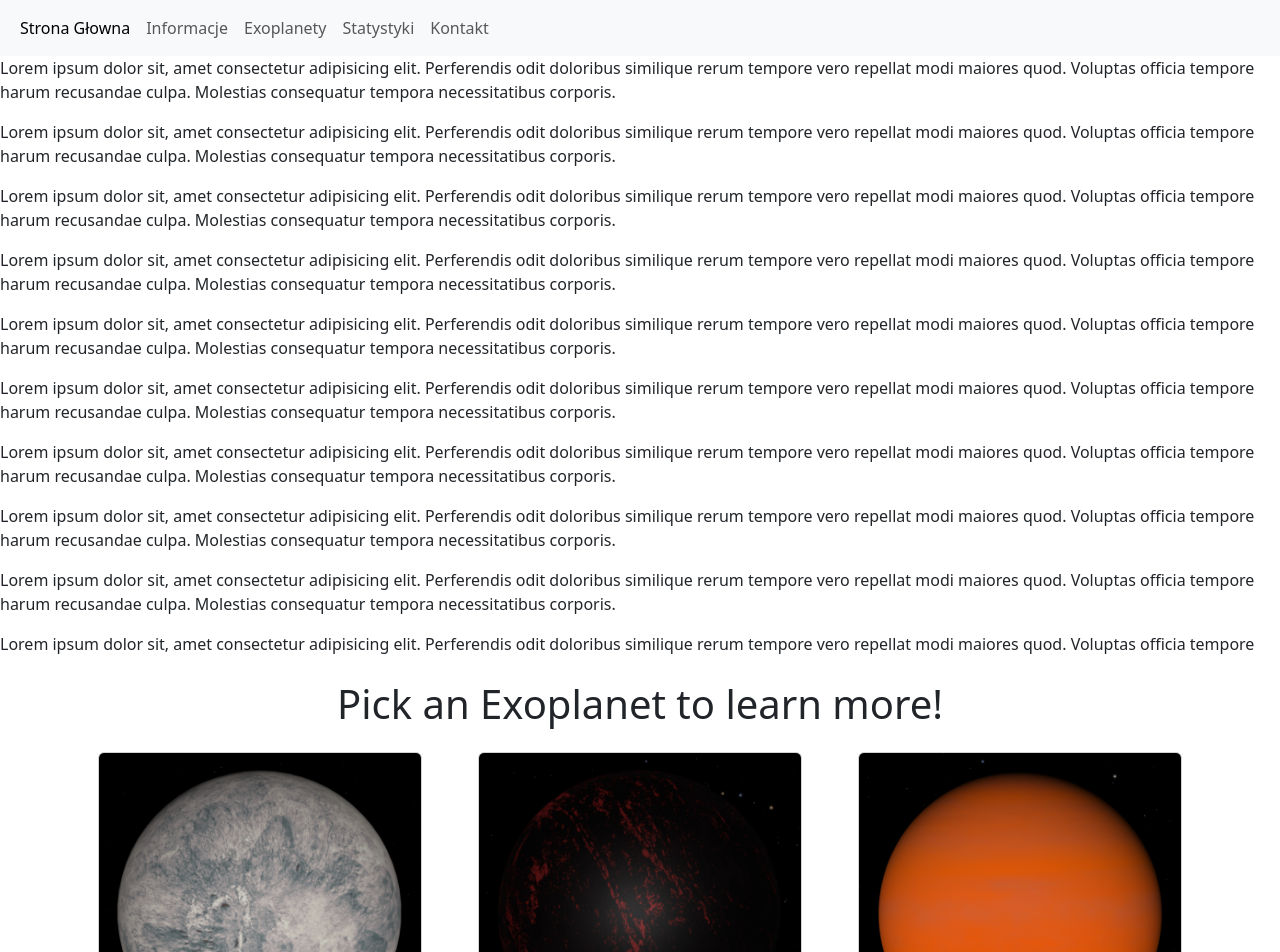
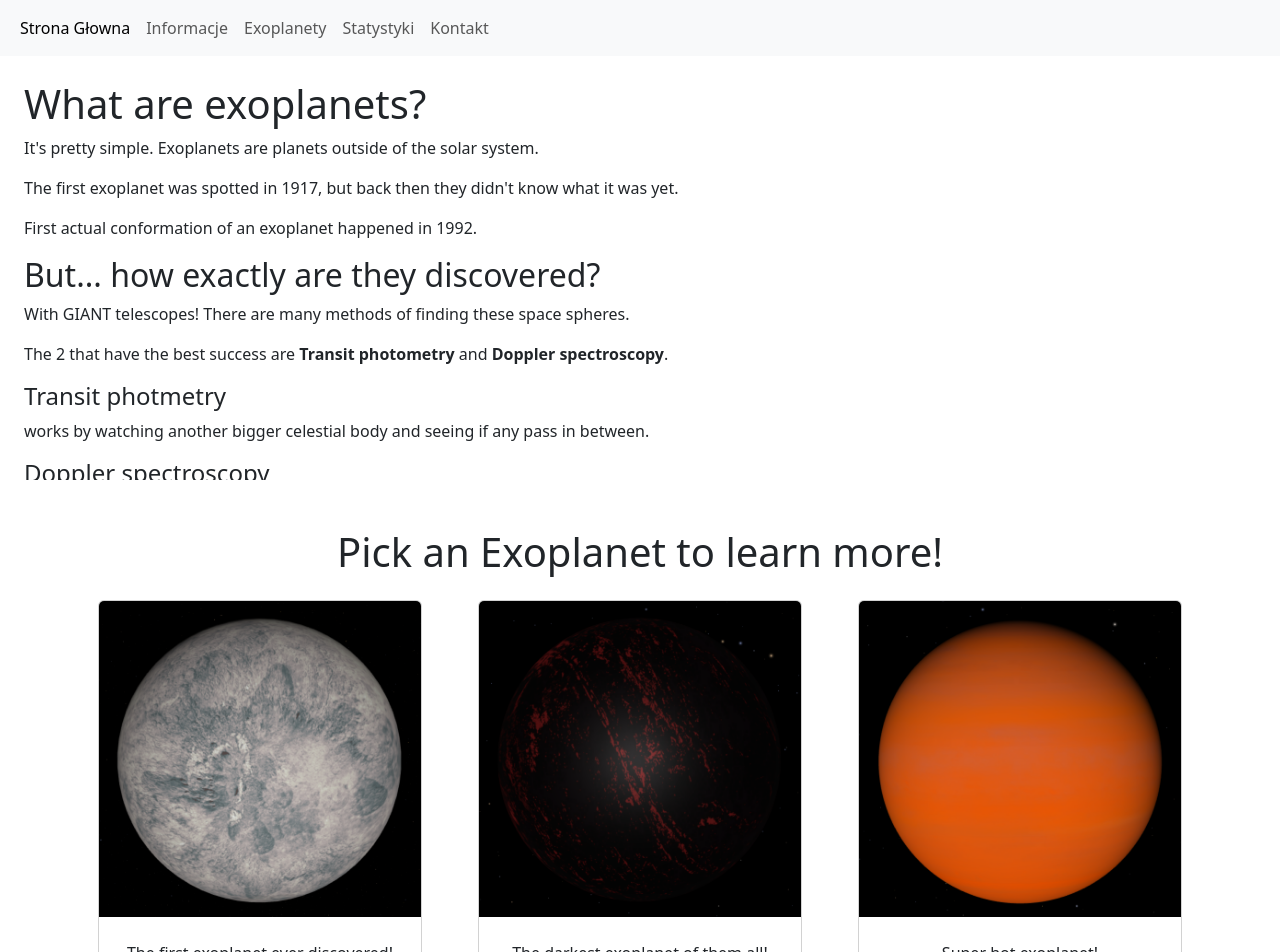
Before and after one commit to 4zazel/Exoplanets, a React (Vite) app: page / in a window 1280 px wide. Shown: the top 952 px of the page. Built offline with nearby package versions, Linux system fonts and the light colour scheme.

Commit message:
added some text and a shape

```diff
--- a/src/components/Introduction.jsx
+++ b/src/components/Introduction.jsx
@@ -1,60 +1,31 @@
 import React from "react";
+//import Shape from "./Shape.jsx"
 
 function Introduction()
 {
     return(
-            <div className="overflow-auto" style={{height: '600px'}}>
-                            <p>Lorem ipsum dolor sit, amet consectetur adipisicing elit. Perferendis odit doloribus similique rerum
-                     tempore vero repellat modi maiores quod. Voluptas officia tempore harum recusandae culpa. Molestias
-                      consequatur tempora necessitatibus corporis.</p>
-                      <p>Lorem ipsum dolor sit, amet consectetur adipisicing elit. Perferendis odit doloribus similique rerum
-                     tempore vero repellat modi maiores quod. Voluptas officia tempore harum recusandae culpa. Molestias
-                      consequatur tempora necessitatibus corporis.</p>
-                      <p>Lorem ipsum dolor sit, amet consectetur adipisicing elit. Perferendis odit doloribus similique rerum
-                     tempore vero repellat modi maiores quod. Voluptas officia tempore harum recusandae culpa. Molestias
-                      consequatur tempora necessitatibus corporis.</p>
-                      <p>Lorem ipsum dolor sit, amet consectetur adipisicing elit. Perferendis odit doloribus similique rerum
-                     tempore vero repellat modi maiores quod. Voluptas officia tempore harum recusandae culpa. Molestias
-                      consequatur tempora necessitatibus corporis.</p>
-                      <p>Lorem ipsum dolor sit, amet consectetur adipisicing elit. Perferendis odit doloribus similique rerum
-                     tempore vero repellat modi maiores quod. Voluptas officia tempore harum recusandae culpa. Molestias
-                      consequatur tempora necessitatibus corporis.</p>
-                      <p>Lorem ipsum dolor sit, amet consectetur adipisicing elit. Perferendis odit doloribus similique rerum
-                     tempore vero repellat modi maiores quod. Voluptas officia tempore harum recusandae culpa. Molestias
-                      consequatur tempora necessitatibus corporis.</p>
-                      <p>Lorem ipsum dolor sit, amet consectetur adipisicing elit. Perferendis odit doloribus similique rerum
-                     tempore vero repellat modi maiores quod. Voluptas officia tempore harum recusandae culpa. Molestias
-                      consequatur tempora necessitatibus corporis.</p>
-                      <p>Lorem ipsum dolor sit, amet consectetur adipisicing elit. Perferendis odit doloribus similique rerum
-                     tempore vero repellat modi maiores quod. Voluptas officia tempore harum recusandae culpa. Molestias
-                      consequatur tempora necessitatibus corporis.</p>
-                      <p>Lorem ipsum dolor sit, amet consectetur adipisicing elit. Perferendis odit doloribus similique rerum
-                     tempore vero repellat modi maiores quod. Voluptas officia tempore harum recusandae culpa. Molestias
-                      consequatur tempora necessitatibus corporis.</p>
-                      <p>Lorem ipsum dolor sit, amet consectetur adipisicing elit. Perferendis odit doloribus similique rerum
-                     tempore vero repellat modi maiores quod. Voluptas officia tempore harum recusandae culpa. Molestias
-                      consequatur tempora necessitatibus corporis.</p>
-                      <p>Lorem ipsum dolor sit, amet consectetur adipisicing elit. Perferendis odit doloribus similique rerum
-                     tempore vero repellat modi maiores quod. Voluptas officia tempore harum recusandae culpa. Molestias
-                      consequatur tempora necessitatibus corporis.</p>
-                      <p>Lorem ipsum dolor sit, amet consectetur adipisicing elit. Perferendis odit doloribus similique rerum
-                     tempore vero repellat modi maiores quod. Voluptas officia tempore harum recusandae culpa. Molestias
-                      consequatur tempora necessitatibus corporis.</p>
-                      <p>Lorem ipsum dolor sit, amet consectetur adipisicing elit. Perferendis odit doloribus similique rerum
-                     tempore vero repellat modi maiores quod. Voluptas officia tempore harum recusandae culpa. Molestias
-                      consequatur tempora necessitatibus corporis.</p>
-                      <p>Lorem ipsum dolor sit, amet consectetur adipisicing elit. Perferendis odit doloribus similique rerum
-                     tempore vero repellat modi maiores quod. Voluptas officia tempore harum recusandae culpa. Molestias
-                      consequatur tempora necessitatibus corporis.</p>
-                      <p>Lorem ipsum dolor sit, amet consectetur adipisicing elit. Perferendis odit doloribus similique rerum
-                     tempore vero repellat modi maiores quod. Voluptas officia tempore harum recusandae culpa. Molestias
-                      consequatur tempora necessitatibus corporis.</p>
-                      <p>Lorem ipsum dolor sit, amet consectetur adipisicing elit. Perferendis odit doloribus similique rerum
-                     tempore vero repellat modi maiores quod. Voluptas officia tempore harum recusandae culpa. Molestias
-                      consequatur tempora necessitatibus corporis.</p>
+        <div className="row">
+            <div className="overflow-auto m-4 col" style={{height: '400px'}}>
+                <h1>What are exoplanets?</h1>
+                <p>It's pretty simple. Exoplanets are planets outside of the solar system.</p>
+                <p>The first exoplanet was spotted in 1917, but back then they didn't know what it was yet.</p>
+                <p>First actual conformation of an exoplanet happened in 1992.</p>
+
+                <h2>But...  how exactly are they discovered?</h2>
+                <p>With GIANT telescopes! There are many methods of finding these space spheres.</p>
+                <p>The 2 that have the best success are <b>Transit photometry </b>and <b>Doppler spectroscopy</b>.</p>
+                <h4>Transit photmetry</h4>
+                <p>works by watching another bigger celestial body and seeing if any pass in between.</p>
+                <h4>Doppler spectroscopy</h4>
+                <p>works by observing Doppler shift in the spectrum of the planet's parent star</p>
 
             </div>
-    )
+
+            <div className="col fixed-top position-absolute">
+            {/*<Shape/> */}
+            </div>
+            </div>
+   )
 }
 
 export default Introduction;
--- /dev/null
+++ b/src/components/Shape.jsx
@@ -0,0 +1,37 @@
+
+
+import * as THREE from 'three';
+
+import { useEffect, useRef } from "react";
+
+function Shape() {
+  const refContainer = useRef(null);
+  useEffect(() => {
+
+    var scene = new THREE.Scene();
+    var camera = new THREE.PerspectiveCamera(75, window.innerWidth / window.innerHeight, 0.1, 1000);
+    var renderer = new THREE.WebGLRenderer({alpha: true});
+    renderer.setSize(window.innerWidth, window.innerHeight);
+    // document.body.appendChild( renderer.domElement );
+    // use ref as a mount point of the Three.js scene instead of the document.body
+    refContainer.current && refContainer.current.appendChild( renderer.domElement );
+    var geometry = new THREE.SphereGeometry(3, 10, 10)
+    var material = new THREE.MeshBasicMaterial({ color: 0x373737});
+    var sphere = new THREE.Mesh(geometry, material);
+    scene.add(sphere);
+    camera.position.z = 5;
+    var animate = function () {
+      requestAnimationFrame(animate);
+      sphere.rotation.x += 0.01;
+      sphere.rotation.y += 0.01;
+      renderer.render(scene, camera);
+    };
+    animate();
+  }, []);
+  return (
+    <div ref={refContainer}></div>
+
+  );
+}
+
+export default Shape
```
